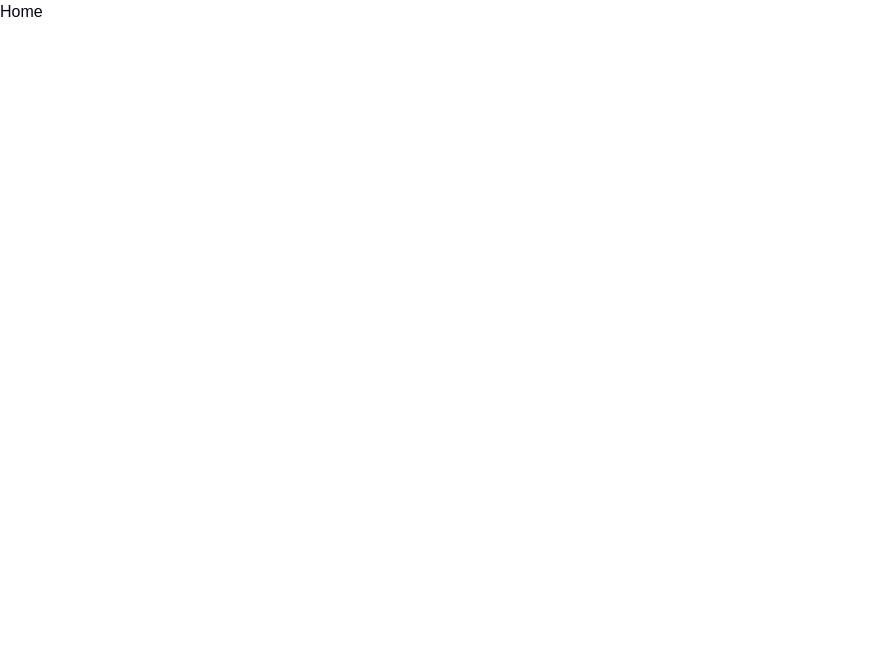
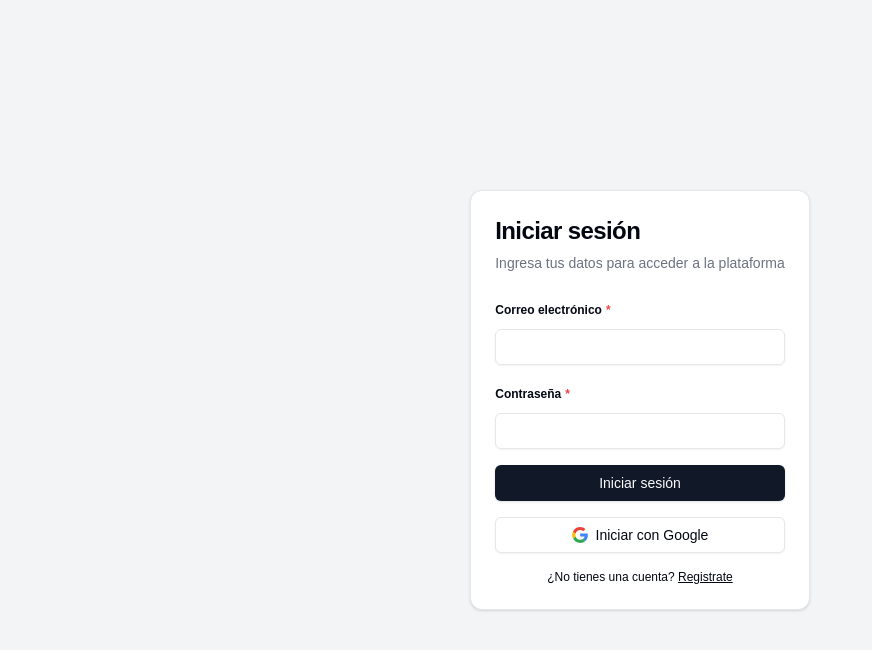
Before and after one commit to CamiloEMP/ACA-gestion-inventarios, a React (Vite) app: page / in a window 1280 px wide. Shown: the top 650 px of the page, without its empty margins (0-872 px from the left). Built offline with nearby package versions, Linux system fonts and the light colour scheme; no server answers.

Commit message:
Add auth logic

```diff
--- a/src/App.tsx
+++ b/src/App.tsx
@@ -1,12 +1,7 @@
 import { RouterProvider } from 'react-router-dom'
-import { TooltipProvider } from '@radix-ui/react-tooltip'
 
 import { router } from './router'
 
 export function App() {
-  return (
-    <TooltipProvider>
-      <RouterProvider router={router} />
-    </TooltipProvider>
-  )
+  return <RouterProvider router={router} />
 }
--- /dev/null
+++ b/src/components/icons/google.icon.tsx
@@ -0,0 +1,31 @@
+import type { SVGProps } from 'react'
+
+export function GoogleIcon(props: SVGProps<SVGSVGElement>) {
+  return (
+    <svg
+      height="1em"
+      preserveAspectRatio="xMidYMid"
+      viewBox="0 0 256 262"
+      width="1em"
+      xmlns="http://www.w3.org/2000/svg"
+      {...props}
+    >
+      <path
+        d="M255.878 133.451c0-10.734-.871-18.567-2.756-26.69H130.55v48.448h71.947c-1.45 12.04-9.283 30.172-26.69 42.356l-.244 1.622 38.755 30.023 2.685.268c24.659-22.774 38.875-56.282 38.875-96.027"
+        fill="#4285F4"
+      />
+      <path
+        d="M130.55 261.1c35.248 0 64.839-11.605 86.453-31.622l-41.196-31.913c-11.024 7.688-25.82 13.055-45.257 13.055-34.523 0-63.824-22.773-74.269-54.25l-1.531.13-40.298 31.187-.527 1.465C35.393 231.798 79.49 261.1 130.55 261.1"
+        fill="#34A853"
+      />
+      <path
+        d="M56.281 156.37c-2.756-8.123-4.351-16.827-4.351-25.82 0-8.994 1.595-17.697 4.206-25.82l-.073-1.73L15.26 71.312l-1.335.635C5.077 89.644 0 109.517 0 130.55s5.077 40.905 13.925 58.602l42.356-32.782"
+        fill="#FBBC05"
+      />
+      <path
+        d="M130.55 50.479c24.514 0 41.05 10.589 50.479 19.438l36.844-35.974C195.245 12.91 165.798 0 130.55 0 79.49 0 35.393 29.301 13.925 71.947l42.211 32.783c10.59-31.477 39.891-54.251 74.414-54.251"
+        fill="#EB4335"
+      />
+    </svg>
+  )
+}
--- /dev/null
+++ b/src/components/icons/index.ts
@@ -0,0 +1 @@
+export * from './google.icon.tsx'
--- a/src/components/products/form-product.tsx
+++ b/src/components/products/form-product.tsx
@@ -1,13 +1,13 @@
+import { useForm } from 'react-hook-form'
 import { Form as RouterForm } from 'react-router-dom'
-import { useForm } from 'react-hook-form'
 import { zodResolver } from '@hookform/resolvers/zod'
+
+import { ProductSchema, type TProductSchema } from '@/schemas/product.schema'
 
 import { Button } from '../ui/button'
 import { Form, FormControl, FormField, FormItem, FormLabel, FormMessage } from '../ui/form'
 import { Input } from '../ui/input'
 import { Textarea } from '../ui/textarea'
-
-import { ProductSchema, type TProductSchema } from '@/schemas/product.schema'
 
 export function FormProduct() {
   const form = useForm<TProductSchema>({
@@ -29,7 +29,7 @@ export function FormProduct() {
               <FormItem className="w-72">
                 <FormLabel>
                   Nombre del producto
-                  <span className="text-red-500 ml-1">*</span>
+                  <span className="ml-1 text-red-500">*</span>
                 </FormLabel>
                 <FormControl>
                   <Input {...field} />
@@ -44,7 +44,7 @@ export function FormProduct() {
             render={({ field }) => (
               <FormItem>
                 <FormLabel>
-                  Precio del producto <span className="text-red-500 ml-1">*</span>
+                  Precio del producto <span className="ml-1 text-red-500">*</span>
                 </FormLabel>
                 <FormControl>
                   <Input
@@ -81,7 +81,7 @@ export function FormProduct() {
             render={({ field }) => (
               <FormItem>
                 <FormLabel>
-                  Stock <span className="text-red-500 ml-1">*</span>
+                  Stock <span className="ml-1 text-red-500">*</span>
                 </FormLabel>
                 <FormControl>
                   <Input
@@ -124,7 +124,7 @@ export function FormProduct() {
           render={({ field }) => (
             <FormItem>
               <FormLabel>
-                Proveedor <span className="text-red-500 ml-1">*</span>
+                Proveedor <span className="ml-1 text-red-500">*</span>
               </FormLabel>
               <FormControl>
                 <Input {...field} />
@@ -139,7 +139,7 @@ export function FormProduct() {
           render={({ field }) => (
             <FormItem>
               <FormLabel>
-                Imagen del producto <span className="text-red-500 ml-1">*</span>
+                Imagen del producto <span className="ml-1 text-red-500">*</span>
               </FormLabel>
               <FormControl>
                 <Input type="file" {...field} />
--- a/src/config/firebase.config.ts
+++ b/src/config/firebase.config.ts
@@ -1,5 +1,6 @@
 import { initializeApp } from 'firebase/app'
 import { getFirestore } from 'firebase/firestore'
+import { GoogleAuthProvider, getAuth } from 'firebase/auth'
 
 import { ENV_CONFIG } from './env.config'
 
@@ -8,3 +9,7 @@ const firebaseConfig = ENV_CONFIG.firebase.config
 const app = initializeApp(firebaseConfig)
 
 export const firestore = getFirestore(app)
+
+export const auth = getAuth(app)
+
+export const googleAuthProvider = new GoogleAuthProvider()
--- /dev/null
+++ b/src/context/auth-context.tsx
@@ -0,0 +1,47 @@
+import { type User, onAuthStateChanged, signInWithPopup } from 'firebase/auth'
+import { createContext, useEffect, useState } from 'react'
+import { useNavigate } from 'react-router-dom'
+
+import { auth, googleAuthProvider } from '@/config/firebase.config'
+
+interface AuthContextType {
+  user: User | null
+  isLoadingAuth: boolean
+  sigInWithGoogle: () => Promise<void>
+}
+
+export const AuthContext = createContext<AuthContextType>({} as AuthContextType)
+
+export function AuthProvider({ children }: { children: React.ReactNode }) {
+  const [user, setUser] = useState<User | null>(null)
+  const [isLoadingAuth, setIsLoadingAuth] = useState(true)
+
+  const navigate = useNavigate()
+
+  const sigInWithGoogle = async () => {
+    try {
+      await signInWithPopup(auth, googleAuthProvider)
+
+      navigate('/dashboard')
+    } catch (error) {
+      console.error('Error on sign in with Google')
+    }
+  }
+
+  useEffect(() => {
+    const unsubscribe = onAuthStateChanged(auth, userLogged => {
+      setUser(userLogged)
+      setIsLoadingAuth(false)
+    })
+
+    return () => {
+      unsubscribe()
+    }
+  })
+
+  return (
+    <AuthContext.Provider value={{ user, isLoadingAuth, sigInWithGoogle }}>
+      {children}
+    </AuthContext.Provider>
+  )
+}
--- /dev/null
+++ b/src/hooks/use-auth.ts
@@ -0,0 +1,14 @@
+import { useContext } from 'react'
+
+import { AuthContext } from '@/context/auth-context'
+
+export function useAuth() {
+  const context = useContext(AuthContext)
+
+  // eslint-disable-next-line @typescript-eslint/no-unnecessary-condition
+  if (!context) {
+    throw new Error('useAuth must be used within an AuthProvider')
+  }
+
+  return context
+}
--- /dev/null
+++ b/src/pages/login-page.tsx
@@ -0,0 +1,92 @@
+import { Link, Form as RouterForm } from 'react-router-dom'
+import { useForm } from 'react-hook-form'
+import { zodResolver } from '@hookform/resolvers/zod'
+
+import { Button } from '@/components/ui/button'
+import { Card, CardContent, CardDescription, CardHeader, CardTitle } from '@/components/ui/card'
+import { Input } from '@/components/ui/input'
+import {
+  Form,
+  FormControl,
+  FormField,
+  FormItem,
+  FormLabel,
+  FormMessage,
+} from '@/components/ui/form'
+import { GoogleIcon } from '@/components/icons'
+import { LoginSchema, type LoginSchemaType } from '@/schemas/login.schema'
+import { useAuth } from '@/hooks/use-auth'
+
+export function LoginForm() {
+  const { sigInWithGoogle } = useAuth()
+
+  const form = useForm<LoginSchemaType>({
+    resolver: zodResolver(LoginSchema),
+  })
+
+  const onSubmit = (data: LoginSchemaType) => {
+    console.log(data)
+  }
+
+  return (
+    <main className="grid min-h-screen place-content-center bg-muted">
+      <Card className="max-w-sm mx-auto">
+        <CardHeader>
+          <CardTitle className="text-2xl font-black">Iniciar sesión</CardTitle>
+          <CardDescription>Ingresa tus datos para acceder a la plataforma</CardDescription>
+        </CardHeader>
+        <CardContent>
+          <Form {...form}>
+            <RouterForm className="grid gap-4" onSubmit={form.handleSubmit(onSubmit)}>
+              <FormField
+                control={form.control}
+                name="email"
+                render={({ field }) => (
+                  <FormItem>
+                    <FormLabel>
+                      Correo electrónico
+                      <span className="ml-1 text-red-500">*</span>
+                    </FormLabel>
+                    <FormControl>
+                      <Input {...field} />
+                    </FormControl>
+                    <FormMessage />
+                  </FormItem>
+                )}
+              />
+              <FormField
+                control={form.control}
+                name="password"
+                render={({ field }) => (
+                  <FormItem>
+                    <FormLabel>
+                      Contraseña
+                      <span className="ml-1 text-red-500">*</span>
+                    </FormLabel>
+                    <FormControl>
+                      <Input {...field} />
+                    </FormControl>
+                    <FormMessage />
+                  </FormItem>
+                )}
+              />
+              <Button className="w-full" type="submit">
+                Iniciar sesión
+              </Button>
+              <Button className="w-full" type="button" variant="outline" onClick={sigInWithGoogle}>
+                <GoogleIcon className="w-4 h-4 mr-2" />
+                Iniciar con Google
+              </Button>
+            </RouterForm>
+          </Form>
+          <div className="mt-4 text-xs text-center">
+            ¿No tienes una cuenta?{' '}
+            <Link className="underline" to="#">
+              Registrate
+            </Link>
+          </div>
+        </CardContent>
+      </Card>
+    </main>
+  )
+}
--- /dev/null
+++ b/src/providers/app-providers.tsx
@@ -0,0 +1,14 @@
+import { TooltipProvider } from '@radix-ui/react-tooltip'
+import { Outlet } from 'react-router-dom'
+
+import { AuthProvider } from '@/context/auth-context'
+
+export function AppProviders() {
+  return (
+    <AuthProvider>
+      <TooltipProvider>
+        <Outlet />
+      </TooltipProvider>
+    </AuthProvider>
+  )
+}
--- /dev/null
+++ b/src/schemas/login.schema.ts
@@ -0,0 +1,8 @@
+import { z } from 'zod'
+
+export const LoginSchema = z.object({
+  email: z.string().email(),
+  password: z.string().min(6),
+})
+
+export type LoginSchemaType = z.infer<typeof LoginSchema>
```
Also changed, not shown: src/router.tsx (+7 -2 lines).
